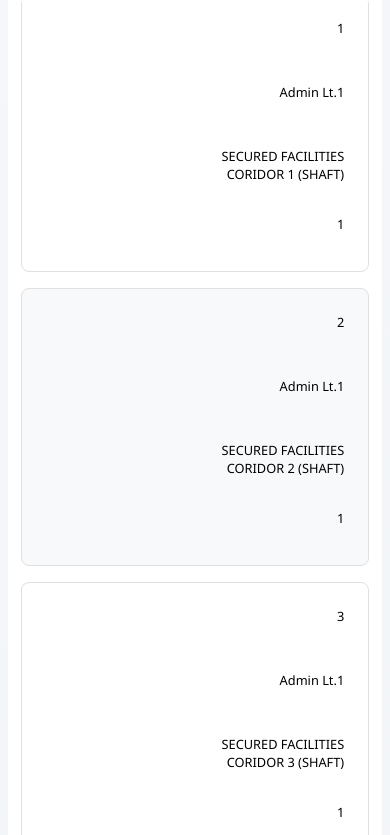
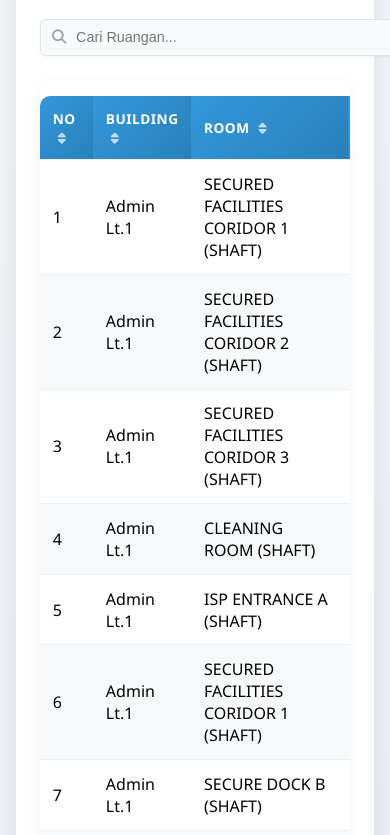
Before and after one commit to Raihan14FR/key-admin1st, a plain HTML site: page index.html in a window 390 px wide. Shown: the part 175-1010 px from the top of the page. Drawn offline with Linux system fonts and the light colour scheme.

Commit message:
style.css

```diff
--- a/style.css
+++ b/style.css
@@ -1,4 +1,4 @@
-/* Base Styles */
+/* General Styles */
 body {
     font-family: 'Segoe UI', Tahoma, Geneva, Verdana, sans-serif;
     margin: 0;
@@ -49,6 +49,7 @@ h1 i {
 }
 
 /* Search Styles */
+/* Search Styles */
 .search-container {
     position: relative;
     margin-bottom: 1.5rem;
@@ -84,7 +85,13 @@ input[type="text"]:focus {
     outline: none;
 }
 
-/* Table Styles - Desktop */
+/* Table Styles */
+.table-container {
+    overflow-x: auto;
+    border-radius: 10px;
+    box-shadow: 0 5px 15px rgba(0, 0, 0, 0.05);
+}
+
 table {
     width: 100%;
     border-collapse: collapse;
@@ -130,31 +137,6 @@ tbody tr:nth-child(even) {
     background-color: #f8f9fa;
 }
 
-/* No Results Message */
-.no-results-message {
-  text-align: center;
-  padding: 2rem;
-  background-color: #f8f9fa;
-  border-radius: 8px;
-  margin-top: 1rem;
-  display: none;
-  border: 1px dashed #e0e0e0;
-  color: #7f8c8d;
-  animation: fadeIn 0.3s ease-out;
-}
-
-.no-results-message i {
-  font-size: 2rem;
-  margin-bottom: 1rem;
-  color: #e74c3c;
-}
-
-.no-results-message p {
-  margin: 0;
-  font-size: 1.1rem;
-  font-weight: 500;
-}
-
 /* Footer Styles */
 .footer {
     text-align: center;
@@ -174,139 +156,42 @@ tbody tr:nth-child(even) {
     margin-right: 5px;
 }
 
-/* Mobile Styles */
+/* Responsive Design */
 @media (max-width: 768px) {
     body {
-    padding: 0.5rem;
-    font-size: 14px;
+        padding: 1rem;
     }
 
     .container {
-    padding: 1rem;
-    border-radius: 0;
-    box-shadow: none;
-  }
-
-  h1 {
-    font-size: 1.5rem;
-    padding-bottom: 8px;
-  }
-
-  h1::after {
-    width: 70px;
-    height: 2px;
-  }
-
-  /* Mobile Search Box */
-  .search-container {
-    margin-bottom: 1rem;
-    max-width: 100%;
-    width: 100%;
-  }
-
-  input[type="text"] {
-    padding: 0.5rem 0.8rem 0.5rem 32px;
-    font-size: 0.85rem;
-    width: calc(100% - 40px);
-  }
-
-  .search-container i {
-    font-size: 0.8rem;
-    left: 10px;
-    top: 35%;
-  }
-
-  /* Mobile Table - Card Layout */
-  table {
-    display: block;
-    width: 100% !important;
-    overflow-x: hidden;
-    white-space: normal;
-    border: none;
-  }
-
-  thead, tbody, th, td, tr {
-    display: block;
-  }
-
-  thead tr {
-    position: absolute;
-    top: -9999px;
-    left: -9999px;
-  }
-
-  tr {
-    margin-bottom: 1rem;
-    border: 1px solid #e0e0e0;
-    border-radius: 8px;
-    padding: 0.5rem;
-  }
-
-  td {
-    border: none !important;
-    position: relative;
-    padding-left: 40% !important;
-    min-height: 2rem;
-    text-align: right;
-  }
-
-  td:before {
-    position: absolute;
-    left: 0.5rem;
-    top: 0.5rem;
-    width: 35%;
-    padding-right: 10px;
-    white-space: nowrap;
-    font-weight: bold;
-    content: attr(data-label);
-    text-align: left;
-  }
-
-  /* Mobile No Results */
-  .no-results-message {
         padding: 1.5rem;
     }
 
+    th, td {
+        padding: 0.8rem;
+    }
+}
+
+/* No Results Message */
+.no-results-message {
+    text-align: center;
+    padding: 2rem;
+    background-color: #f8f9fa;
+    border-radius: 8px;
+    margin-top: 1rem;
+    display: none; /* Hidden by default */
+    border: 1px dashed #e0e0e0;
+    color: #7f8c8d;
+    animation: fadeIn 0.3s ease-out;
+}
+
 .no-results-message i {
-    font-size: 1.5rem;
+    font-size: 2rem;
+    margin-bottom: 1rem;
+    color: #e74c3c;
 }
 
 .no-results-message p {
-    font-size: 1rem;
+    margin: 0;
+    font-size: 1.1rem;
+    font-weight: 500;
 }
-
-  .footer {
-    margin-top: 1.5rem;
-    font-size: 0.8rem;
-  }
-}
-
-/* Very Small Devices (phones, 480px and down) */
-@media (max-width: 480px) {
-  .container {
-    padding: 0.8rem;
-  }
-
-  h1 {
-    font-size: 1.3rem;
-  }
-
-  td {
-    padding-left: 45% !important;
-    font-size: 0.8rem;
-  }
-
-  td:before {
-    font-size: 0.75rem;
-    width: 40%;
-  }
-
-  input[type="text"] {
-    font-size: 0.8rem;
-    padding: 0.4rem 0.6rem 0.4rem 30px;
-  }
-
-  .no-results-message {
-    padding: 1rem;
-  }
-}
```
Lines whose indentation alone changed are shown as unchanged.
